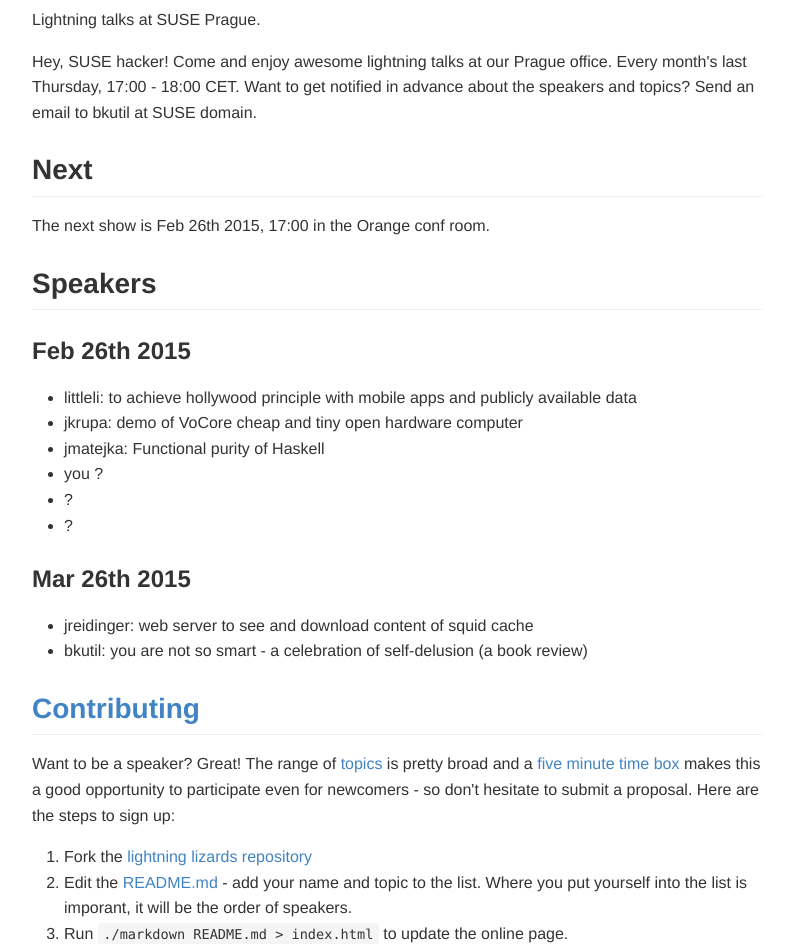
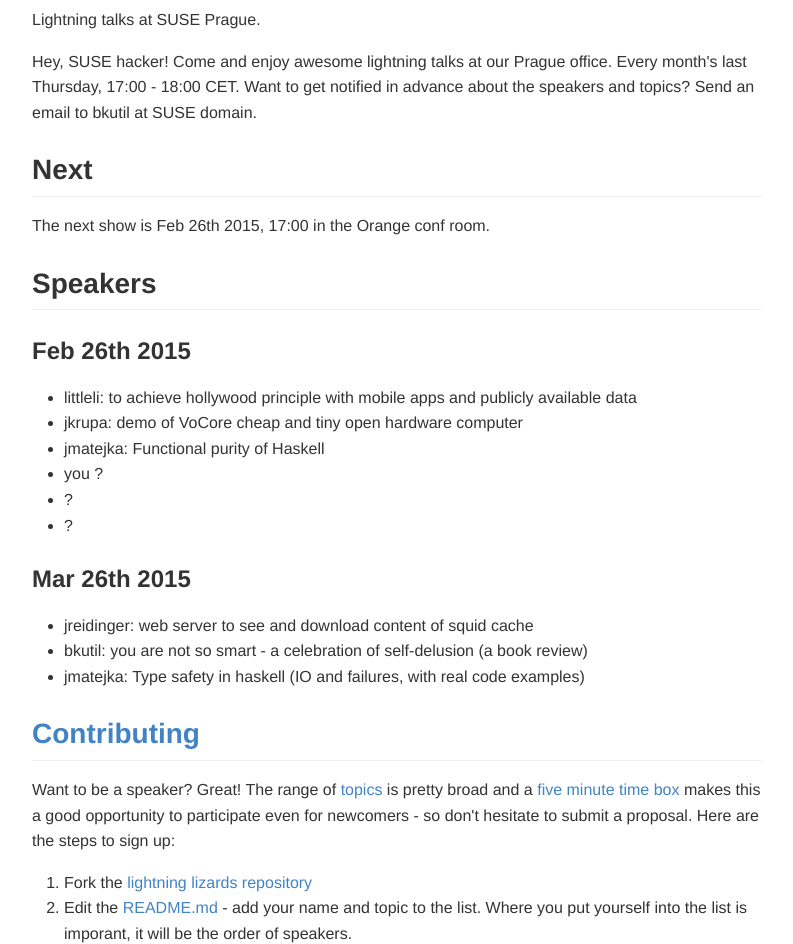
Before and after one commit to Plnt/lightning-lizards, a plain HTML site: page index.html in a window 1280 px wide. Shown: the part 130-1074 px from the top of the page, without its empty margins (243-1036 px from the left). Drawn offline with Linux system fonts and the light colour scheme.

Commit message:
Add Haskell talk

```diff
--- a/index.html
+++ b/index.html
@@ -30,6 +30,7 @@
 <ul>
 <li>jreidinger: web server to see and download content of squid cache</li>
 <li>bkutil: you are not so smart - a celebration of self-delusion (a book review)</li>
+<li>jmatejka: Type safety in haskell (IO and failures, with real code examples)</li>
 </ul>
 
 <h2><a name="contributing">Contributing</a></h2>
```
Also changed, not shown: 1 other file.
